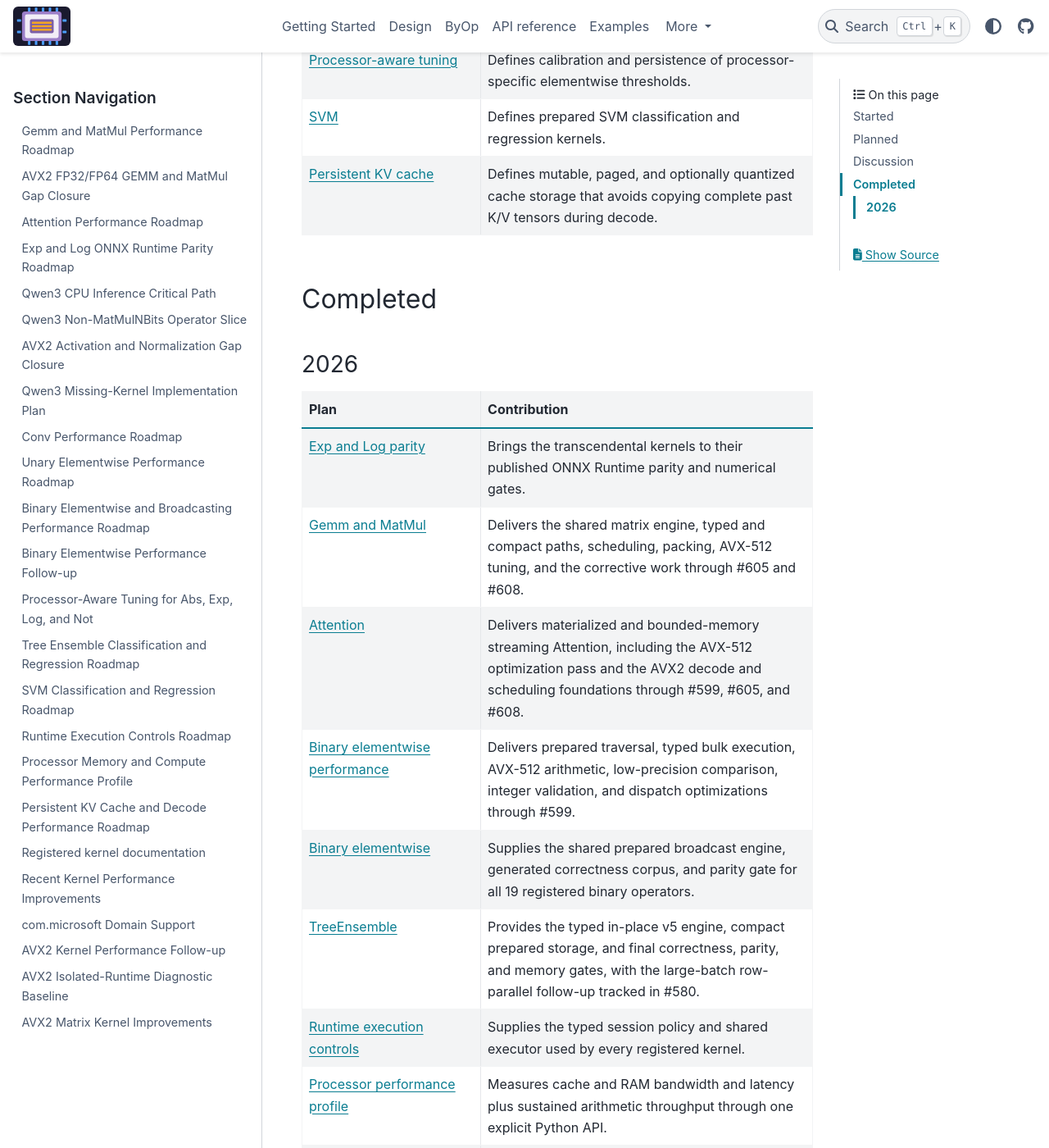
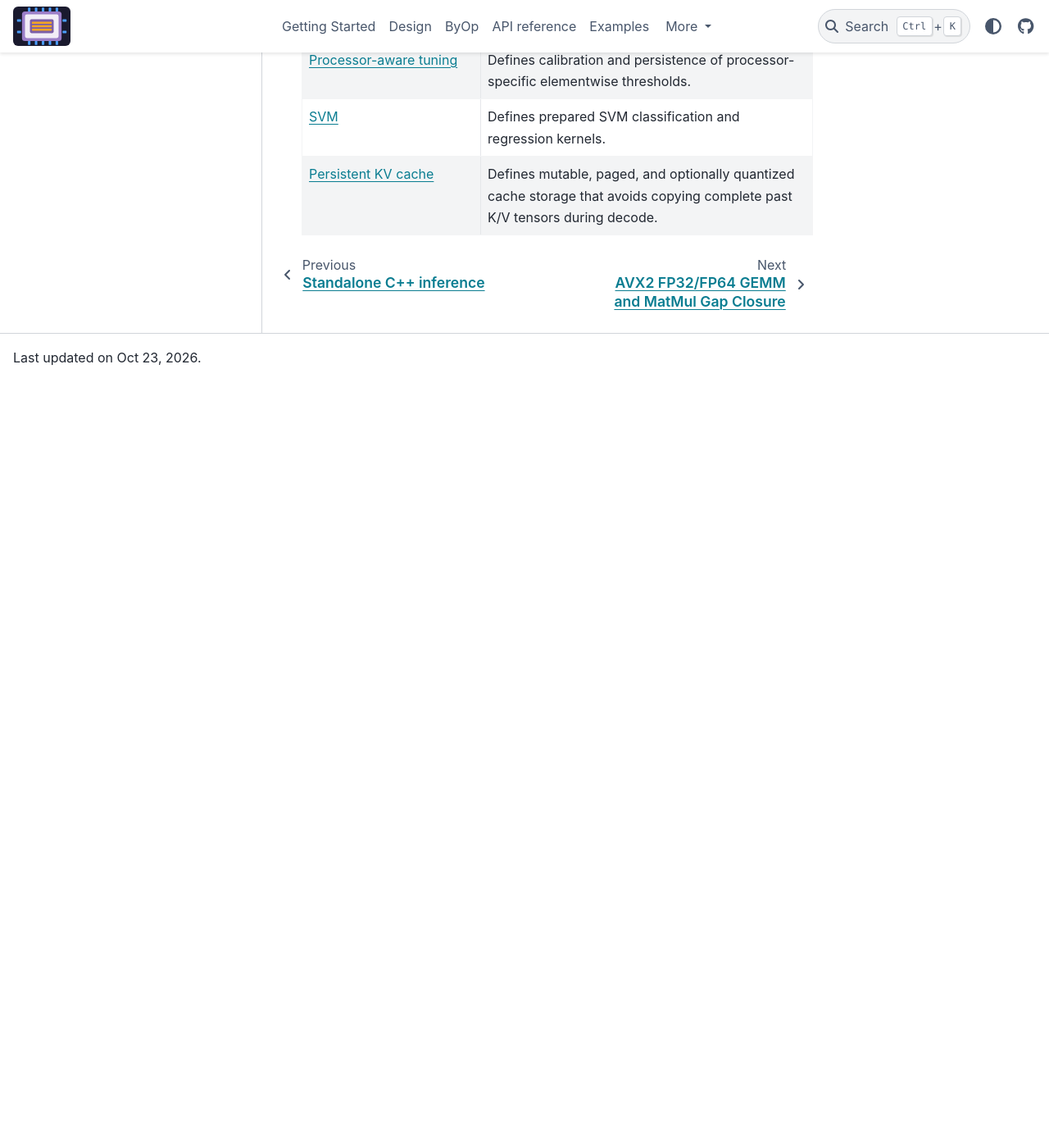
Before and after one commit to xadupre/onnx-light-cpu, a Sphinx documentation site: the page built from docs/next_steps/index.rst, in a window 1280 px wide and 1400 px high, scrolled down 1916 px. Shown: the whole window at 82% size. Built offline with Sphinx 7.4.7 and the PyData theme 0.15.4, drawn with Linux system fonts in a browser that asks for light colours; pages that are not in the unit, such as notebooks, are missing from menus; after the commit the page ends 2381 px from its top, so only the background shows below that; some of the changed text lies outside the part shown.

Commit message:
Archive completed 2026 plans outside active next steps (#1011)
* Initial plan

* Archive completed 2026 roadmaps outside active next steps

Co-authored-by: xadupre <22452781+xadupre@users.noreply.github.com>

---------

Co-authored-by: copilot-swe-agent[bot] <198982749+Copilot@users.noreply.github.com>
Co-authored-by: xadupre <22452781+xadupre@users.noreply.github.com>

```diff
--- a/docs/next_steps/index.rst
+++ b/docs/next_steps/index.rst
@@ -5,35 +5,26 @@ Next Steps
 
 Performance roadmaps for the kernels that ``onnx-light-cpu`` plans to
 optimize next.
+Completed plans are kept in the :doc:`2026 archive <2026/index>`.
 
 .. toctree::
     :maxdepth: 1
     :hidden:
 
-    2026/2026_08_gemm_matmul
     2026/2026_09_avx2_gemm_matmul
-    2026/2026_08_attention
-    2026/2026_08_exp_log_parity
     2026/2026_08_qwen3_inference
     2026/2026_09_qwen3_operator_slice
     2026/2026_09_avx2_activation_normalization
     2026/2026_09_qwen3_missing_kernels
     2026/2026_08_conv
     2026/2026_08_unary_elementwise
-    2026/2026_08_binary_elementwise
-    2026/2026_08_binary_elementwise_performance
     2026/2026_08_elementwise_kernel_tuning
-    2026/2026_08_tree_ensemble
     2026/2026_08_svm
-    2026/2026_08_runtime_execution_controls
-    2026/2026_08_processor_performance_profile
     2026/2026_08_kv_cache
-    2026/2026_08_registered_kernel_documentation
-    2026/2026_08_kernel_performance_improvements
-    2026/2026_08_com_microsoft_domain
     2026/2026_09_avx2_performance
     2026/2026_09_avx2_diagnostic_baseline
     2026/2026_09_avx2_matrix_kernel_improvements
+    2026/index
 
 Started
 -------
@@ -121,61 +112,3 @@ Discussion
     * - :doc:`Persistent KV cache <2026/2026_08_kv_cache>`
       - Defines mutable, paged, and optionally quantized cache storage that
         avoids copying complete past K/V tensors during decode.
-
-Completed
----------
-
-2026
-^^^^
-
-.. list-table::
-    :header-rows: 1
-    :widths: 35 65
-    :class: sphinx-datatable
-
-    * - Plan
-      - Contribution
-    * - :doc:`Exp and Log parity <2026/2026_08_exp_log_parity>`
-      - Brings the transcendental kernels to their published ONNX Runtime
-        parity and numerical gates.
-    * - :doc:`Gemm and MatMul <2026/2026_08_gemm_matmul>`
-      - Delivers the shared matrix engine, typed and compact paths, scheduling,
-        packing, AVX-512 tuning, and the corrective work through #605 and #608.
-    * - :doc:`Attention <2026/2026_08_attention>`
-      - Delivers materialized and bounded-memory streaming Attention, including
-        the AVX-512 optimization pass and the AVX2 decode and scheduling
-        foundations through #599, #605, and #608.
-    * - :doc:`Binary elementwise performance
-        <2026/2026_08_binary_elementwise_performance>`
-      - Delivers prepared traversal, typed bulk execution, AVX-512 arithmetic,
-        low-precision comparison, integer validation, and dispatch
-        optimizations through #599.
-    * - :doc:`Binary elementwise <2026/2026_08_binary_elementwise>`
-      - Supplies the shared prepared broadcast engine, generated correctness
-        corpus, and parity gate for all 19 registered binary operators.
-    * - :doc:`TreeEnsemble <2026/2026_08_tree_ensemble>`
-      - Provides the typed in-place v5 engine, compact prepared storage, and
-        final correctness, parity, and memory gates, with the large-batch
-        row-parallel follow-up tracked in #580.
-    * - :doc:`Runtime execution controls
-        <2026/2026_08_runtime_execution_controls>`
-      - Supplies the typed session policy and shared executor used by every
-        registered kernel.
-    * - :doc:`Processor performance profile
-        <2026/2026_08_processor_performance_profile>`
-      - Measures cache and RAM bandwidth and latency plus sustained arithmetic
-        throughput through one explicit Python API.
-    * - :doc:`Registered kernel documentation
-        <2026/2026_08_registered_kernel_documentation>`
-      - Derives the Python inventory and generated reference directly from the
-        actual C++ registrations.
-    * - :doc:`Recent kernel performance improvements
-        <2026/2026_08_kernel_performance_improvements>`
-      - Consolidates the August sprint and the August 30--September 2 follow-up
-        across unary, binary, matrix, Attention, normalization,
-        ``com.microsoft``, and TreeEnsemble kernels.
-    * - :doc:`com.microsoft domain support
-        <2026/2026_08_com_microsoft_domain>`
-      - Introduces ``CDist`` and ``BiasGelu`` end to end, including schemas,
-        runtime kernels, gradients, fusion patterns, tests, documentation, and
-        the latency follow-ups in #562 and #564.
```
Also changed, not shown: docs/next_steps/2026/index.rst (added, +76 -0 lines), 1 other file.
